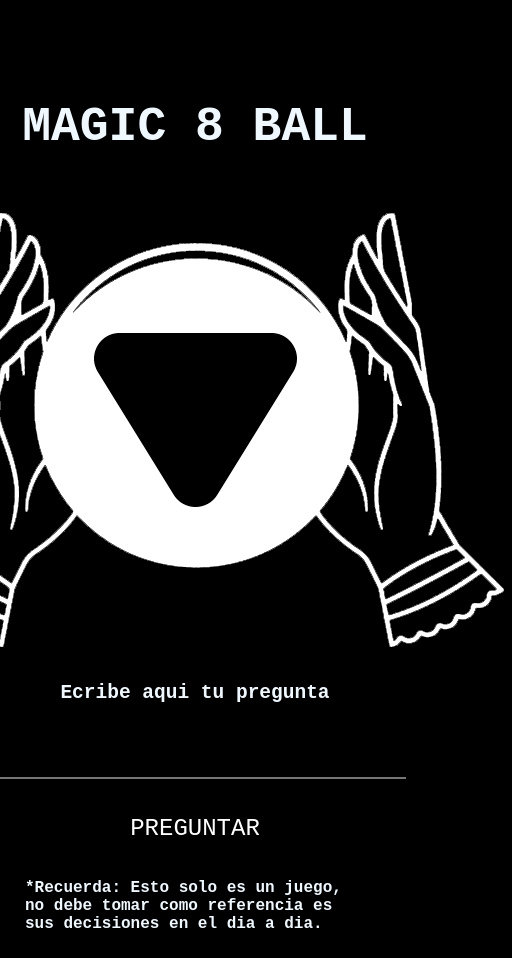
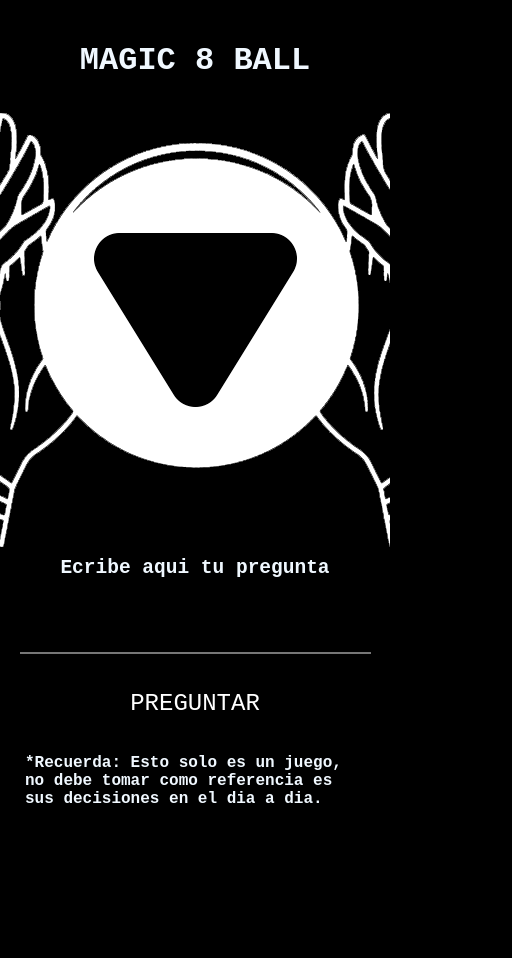
Before and after one commit to nazarveliy/8magicBall, a plain HTML site: page index.html in a window 390 px wide. Shown: the whole page, 512 px wide, since content can reach past the window. After the commit the page ends 844 px from the top, so only its background shows below. Drawn offline with Linux system fonts and the light colour scheme.

Commit message:
media querie mobile

```diff
--- a/style.css
+++ b/style.css
@@ -2,8 +2,6 @@
     padding: 0;
     margin: 0;
     box-sizing: border-box;
-    -webkit-box-sizing: border-box;
-    -webkit-box-align: center;
 }
 body{
     background-color: black;
@@ -63,7 +61,44 @@ h6{
 }
 
 /*arreglo para apple*/
-input, button, select, textarea{
-    -webkit-appearance: none !important;
-    -moz-appearance: none !important;
-};
+@media screen and (max-width:320px ){
+    h1{
+        font-size: 2rem;
+        margin-bottom: 25px;
+    }
+    .caja{
+        margin-top: 20px;
+    }
+    p{
+        top: 250px;
+    }
+    img{
+        margin-bottom: 0px;
+    }
+
+}
+@media screen and (max-width:480px ){
+
+    h1{
+        font-size: 2rem;
+        margin-bottom: 25px;
+    }
+    .caja{
+        display: flex;
+        align-items: center;
+        justify-content: center;
+        margin-top: 5vh;
+
+        overflow: hidden;
+    }
+    p{
+        top: 270px;
+    }
+    img{
+        margin-bottom: 0px;
+    }
+    input{
+        width: 90%;
+    }
+
+}
```
